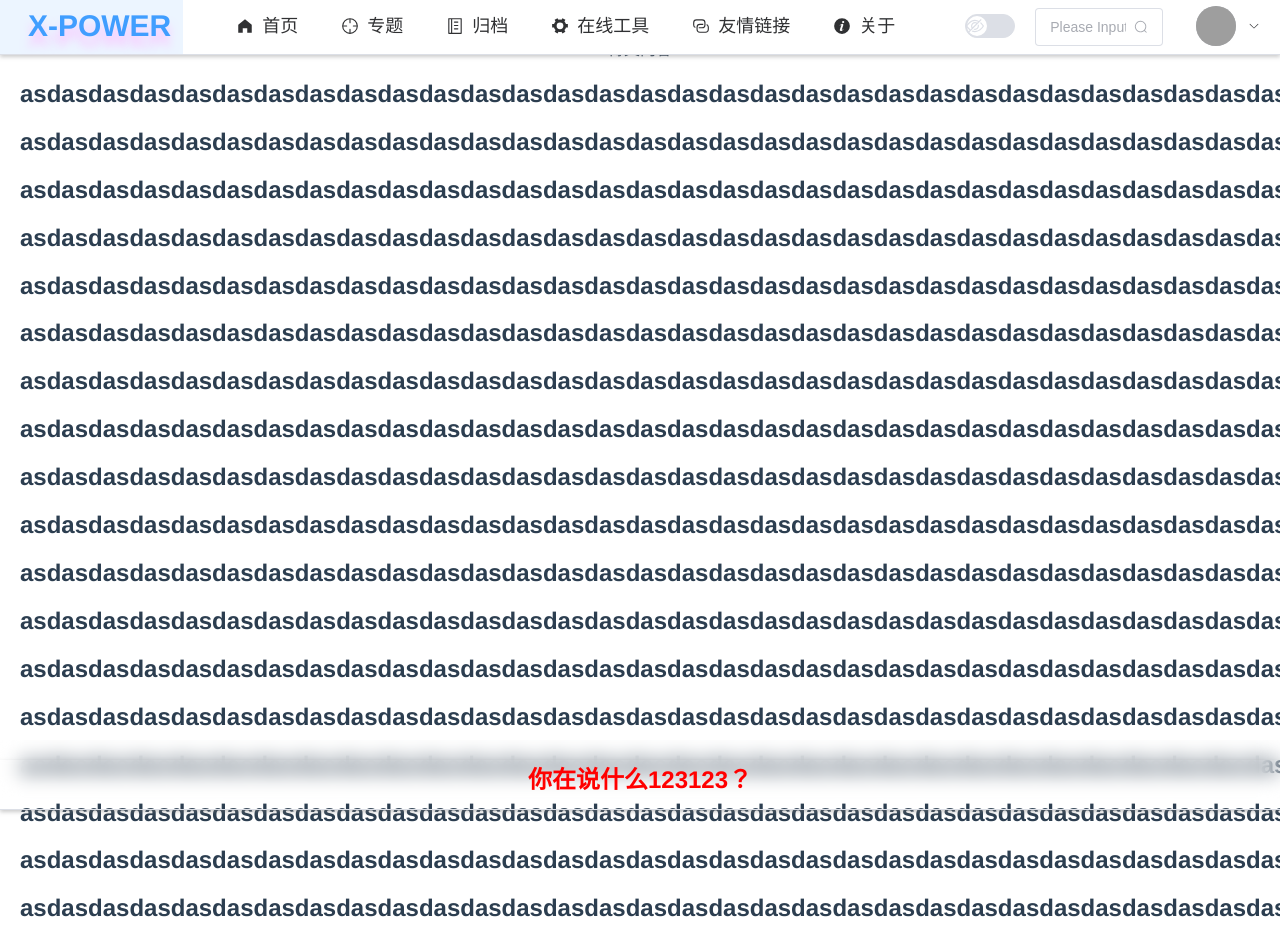
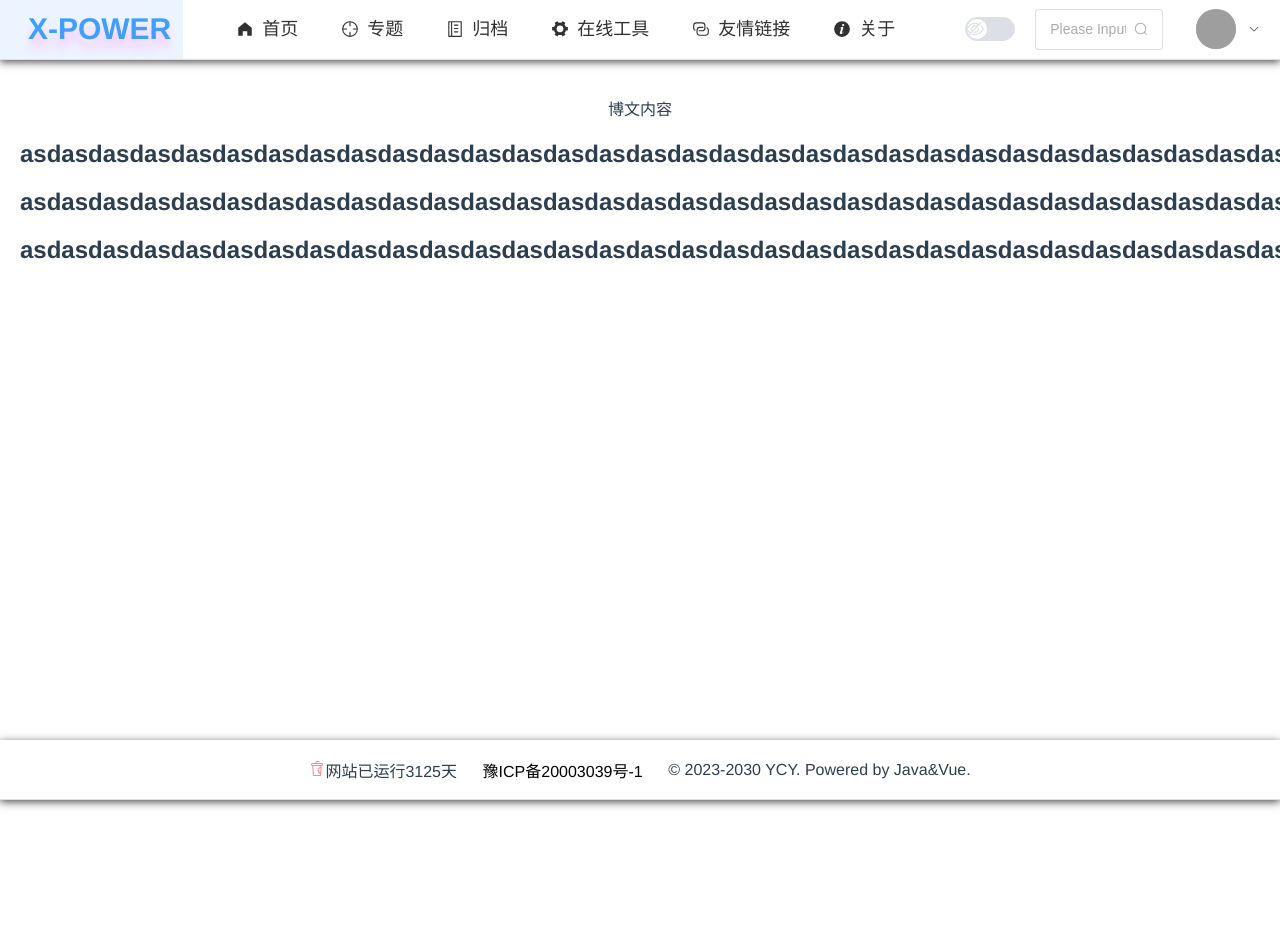
Before and after one commit to A-FM/to-july-front, a Vue app: page / in a window 1280 px wide. Shown: the top 944 px of the page. After the commit the page ends 800 px from the top, so only its background shows below. Built offline with nearby package versions, Linux system fonts and the light colour scheme; grey boxes are pictures that could not be loaded.

Commit message:
header和footer完成

```diff
--- a/src/assets/css/CommonCss.css
+++ b/src/assets/css/CommonCss.css
@@ -1,32 +1,32 @@
 .el-header{
     --el-header-padding: 0;
-    --el-header-height: 50px;
-    position: fixed;
-    height: 50px;
-    top: 0;
-    width: 100%;
-    background-color: rgba(0, 0, 0, 0);
-    backdrop-filter: blur(10px);
+    --el-header-height: 60px;
 }
 .header-border {
+    position: fixed;
+    width: 100%;
     box-sizing: border-box;
     border-bottom: 1px solid var(--el-border-color);
-    box-shadow: 0 2px 4px rgba(125, 125, 125, 0.4); /* 添加阴影效果 */
-    height: 55px;
+    box-shadow: 0 2px 8px rgba(57, 57, 58, 0.9); /* 添加阴影效果 */
+    height: 60px;
+    background-color: rgba(144,144,144,0);
+    backdrop-filter: blur(12px);
 }
 .el-footer{
     --el-footer-padding: 0;
-    position: fixed;
-    bottom: 0;
-    width: 100%;
-    backdrop-filter: blur(10px);
-    color: red;
+    --el-footer-height: 60px;
 }
 .footer-border{
+    position: fixed;
+    width: 100%;
+    margin:0;
+    bottom: 0;
     box-sizing: border-box;
     border-bottom: 1px solid var(--el-border-color);
-    height: 50px;
-    box-shadow: 0 2px 4px rgba(125, 125, 125, 0.4); /* 添加阴影效果 */
+    box-shadow: 0 2px 8px rgba(57, 57, 58, 0.9); /* 添加阴影效果 */
+    height: 60px;
+    background-color: rgba(144,144,144,0);
+    backdrop-filter: blur(12px);
 }
 .dark {
     --text-color: #fff;
@@ -71,6 +71,3 @@ html, body {
     width: 100%;
     background: red;
 }
-.blur {
-    filter: blur(1px); /* 模糊效果，值可以根据需要调整 */
-}
--- a/src/components/FontEnd/FFooter.vue
+++ b/src/components/FontEnd/FFooter.vue
@@ -1,3 +1,13 @@
 <template>
-  <h1>你在说什么123123？</h1>
+  <div style="display: flex;align-items: center;justify-content: center;">
+    <p style="margin-right: 2%"><el-icon color="#f78989"  class="no-inherit"><MilkTea /></el-icon>网站已运行3125天</p>
+    <p style="margin-right: 2%"><a href="https://beian.miit.gov.cn" target="_blank" rel="noopener noreferrer" style="text-decoration: none;
+  color: black;">豫ICP备20003039号-1</a></p>
+    <p>&copy; 2023-2030 YCY. Powered by Java&Vue.</p>
+  </div>
+
 </template>
+<script setup>
+
+import {MilkTea} from "@element-plus/icons-vue";
+</script>
--- a/src/views/FrontEnd.vue
+++ b/src/views/FrontEnd.vue
@@ -1,36 +1,21 @@
 <template>
   <el-container>
 
-    <el-header><f-header class="header-border"/></el-header>
-    <el-main><router-view/>
-    <h1>asdasdasdasdasdasdasdasdasdasdasdasdasdasdasdasdasdasdasdasdasdasdasdasdasdasdasdasdasdasdasdasdasdasdasdaasdasdasdasdasd</h1>
-    <h1>asdasdasdasdasdasdasdasdasdasdasdasdasdasdasdasdasdasdasdasdasdasdasdasdasdasdasdasdasdasdasdasdasdasdasdaasdasdasdasdasd</h1>
-    <h1>asdasdasdasdasdasdasdasdasdasdasdasdasdasdasdasdasdasdasdasdasdasdasdasdasdasdasdasdasdasdasdasdasdasdasdaasdasdasdasdasd</h1>
-    <h1>asdasdasdasdasdasdasdasdasdasdasdasdasdasdasdasdasdasdasdasdasdasdasdasdasdasdasdasdasdasdasdasdasdasdasdaasdasdasdasdasd</h1>
-    <h1>asdasdasdasdasdasdasdasdasdasdasdasdasdasdasdasdasdasdasdasdasdasdasdasdasdasdasdasdasdasdasdasdasdasdasdaasdasdasdasdasd</h1>
-    <h1>asdasdasdasdasdasdasdasdasdasdasdasdasdasdasdasdasdasdasdasdasdasdasdasdasdasdasdasdasdasdasdasdasdasdasdaasdasdasdasdasd</h1>
-    <h1>asdasdasdasdasdasdasdasdasdasdasdasdasdasdasdasdasdasdasdasdasdasdasdasdasdasdasdasdasdasdasdasdasdasdasdaasdasdasdasdasd</h1>
-    <h1>asdasdasdasdasdasdasdasdasdasdasdasdasdasdasdasdasdasdasdasdasdasdasdasdasdasdasdasdasdasdasdasdasdasdasdaasdasdasdasdasd</h1>
-    <h1>asdasdasdasdasdasdasdasdasdasdasdasdasdasdasdasdasdasdasdasdasdasdasdasdasdasdasdasdasdasdasdasdasdasdasdaasdasdasdasdasd</h1>
-    <h1>asdasdasdasdasdasdasdasdasdasdasdasdasdasdasdasdasdasdasdasdasdasdasdasdasdasdasdasdasdasdasdasdasdasdasdaasdasdasdasdasd</h1>
-    <h1>asdasdasdasdasdasdasdasdasdasdasdasdasdasdasdasdasdasdasdasdasdasdasdasdasdasdasdasdasdasdasdasdasdasdasdaasdasdasdasdasd</h1>
-    <h1>asdasdasdasdasdasdasdasdasdasdasdasdasdasdasdasdasdasdasdasdasdasdasdasdasdasdasdasdasdasdasdasdasdasdasdaasdasdasdasdasd</h1>
-    <h1>asdasdasdasdasdasdasdasdasdasdasdasdasdasdasdasdasdasdasdasdasdasdasdasdasdasdasdasdasdasdasdasdasdasdasdaasdasdasdasdasd</h1>
-    <h1>asdasdasdasdasdasdasdasdasdasdasdasdasdasdasdasdasdasdasdasdasdasdasdasdasdasdasdasdasdasdasdasdasdasdasdaasdasdasdasdasd</h1>
-    <h1>asdasdasdasdasdasdasdasdasdasdasdasdasdasdasdasdasdasdasdasdasdasdasdasdasdasdasdasdasdasdasdasdasdasdasdaasdasdasdasdasd</h1>
-    <h1>asdasdasdasdasdasdasdasdasdasdasdasdasdasdasdasdasdasdasdasdasdasdasdasdasdasdasdasdasdasdasdasdasdasdasdaasdasdasdasdasd</h1>
-    <h1>asdasdasdasdasdasdasdasdasdasdasdasdasdasdasdasdasdasdasdasdasdasdasdasdasdasdasdasdasdasdasdasdasdasdasdaasdasdasdasdasd</h1>
-    <h1>asdasdasdasdasdasdasdasdasdasdasdasdasdasdasdasdasdasdasdasdasdasdasdasdasdasdasdasdasdasdasdasdasdasdasdaasdasdasdasdasd</h1>
-    <h1>asdasdasdasdasdasdasdasdasdasdasdasdasdasdasdasdasdasdasdasdasdasdasdasdasdasdasdasdasdasdasdasdasdasdasdaasdasdasdasdasd</h1>
-    <h1>asdasdasdasdasdasdasdasdasdasdasdasdasdasdasdasdasdasdasdasdasdasdasdasdasdasdasdasdasdasdasdasdasdasdasdaasdasdasdasdasd</h1>
-    <h1>asdasdasdasdasdasdasdasdasdasdasdasdasdasdasdasdasdasdasdasdasdasdasdasdasdasdasdasdasdasdasdasdasdasdasdaasdasdasdasdasd</h1>
-    <h1>asdasdasdasdasdasdasdasdasdasdasdasdasdasdasdasdasdasdasdasdasdasdasdasdasdasdasdasdasdasdasdasdasdasdasdaasdasdasdasdasd</h1>
-    <h1>asdasdasdasdasdasdasdasdasdasdasdasdasdasdasdasdasdasdasdasdasdasdasdasdasdasdasdasdasdasdasdasdasdasdasdaasdasdasdasdasd</h1>
-    <h1>asdasdasdasdasdasdasdasdasdasdasdasdasdasdasdasdasdasdasdasdasdasdasdasdasdasdasdasdasdasdasdasdasdasdasdaasdasdasdasdasd</h1>
-    <h1>asdasdasdasdasdasdasdasdasdasdasdasdasdasdasdasdasdasdasdasdasdasdasdasdasdasdasdasdasdasdasdasdasdasdasdaasdasdasdasdasd</h1>
-    <h1>asdasdasdasdasdasdasdasdasdasdasdasdasdasdasdasdasdasdasdasdasdasdasdasdasdasdasdasdasdasdasdasdasdasdasdaasdasdasdasdasd</h1>
+    <el-header>
+      <f-header class="header-border"/>
+    </el-header>
+    <el-main>
+      <router-view/>
+      <h1>
+        asdasdasdasdasdasdasdasdasdasdasdasdasdasdasdasdasdasdasdasdasdasdasdasdasdasdasdasdasdasdasdasdasdasdasdaasdasdasdasdasd</h1>
+      <h1>
+        asdasdasdasdasdasdasdasdasdasdasdasdasdasdasdasdasdasdasdasdasdasdasdasdasdasdasdasdasdasdasdasdasdasdasdaasdasdasdasdasd</h1>
+      <h1>
+        asdasdasdasdasdasdasdasdasdasdasdasdasdasdasdasdasdasdasdasdasdasdasdasdasdasdasdasdasdasdasdasdasdasdasdaasdasdasdasdasd</h1>
     </el-main>
-    <el-footer ><f-footer class="footer-border"/></el-footer>
+    <el-footer>
+      <f-footer class="footer-border"/>
+    </el-footer>
   </el-container>
 </template>
 
```
